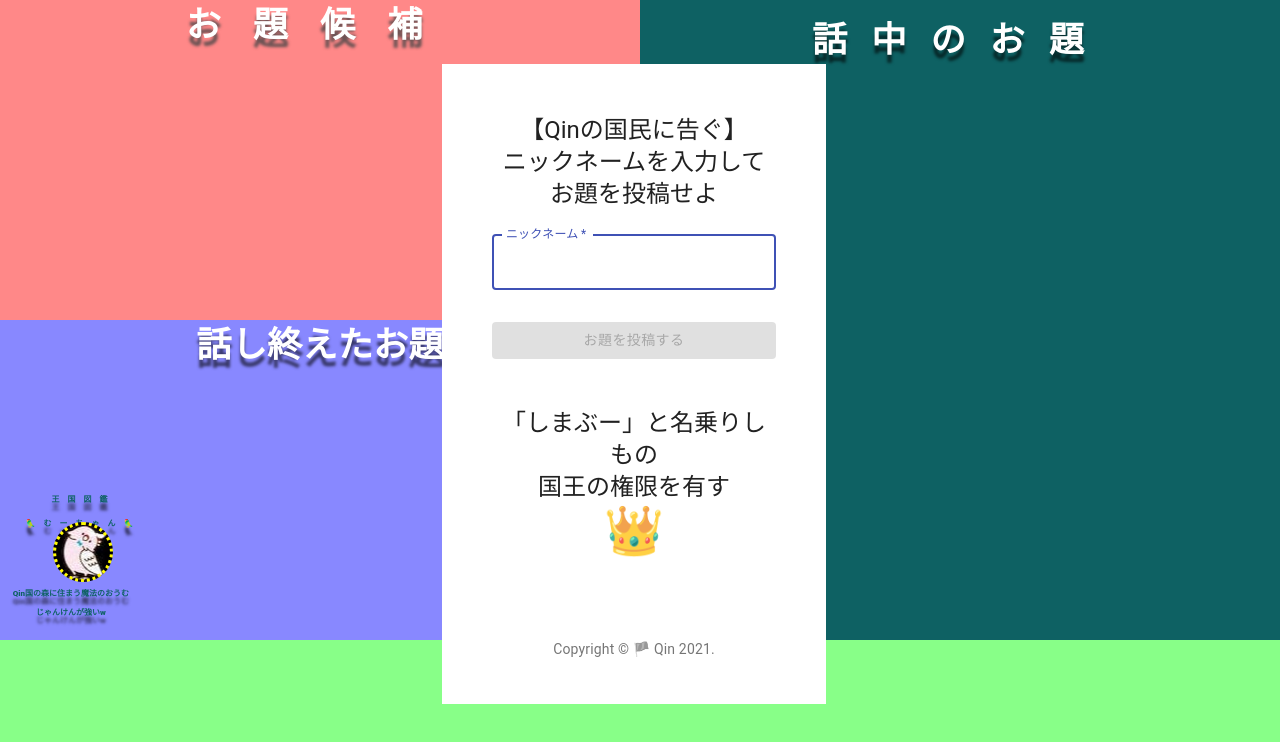
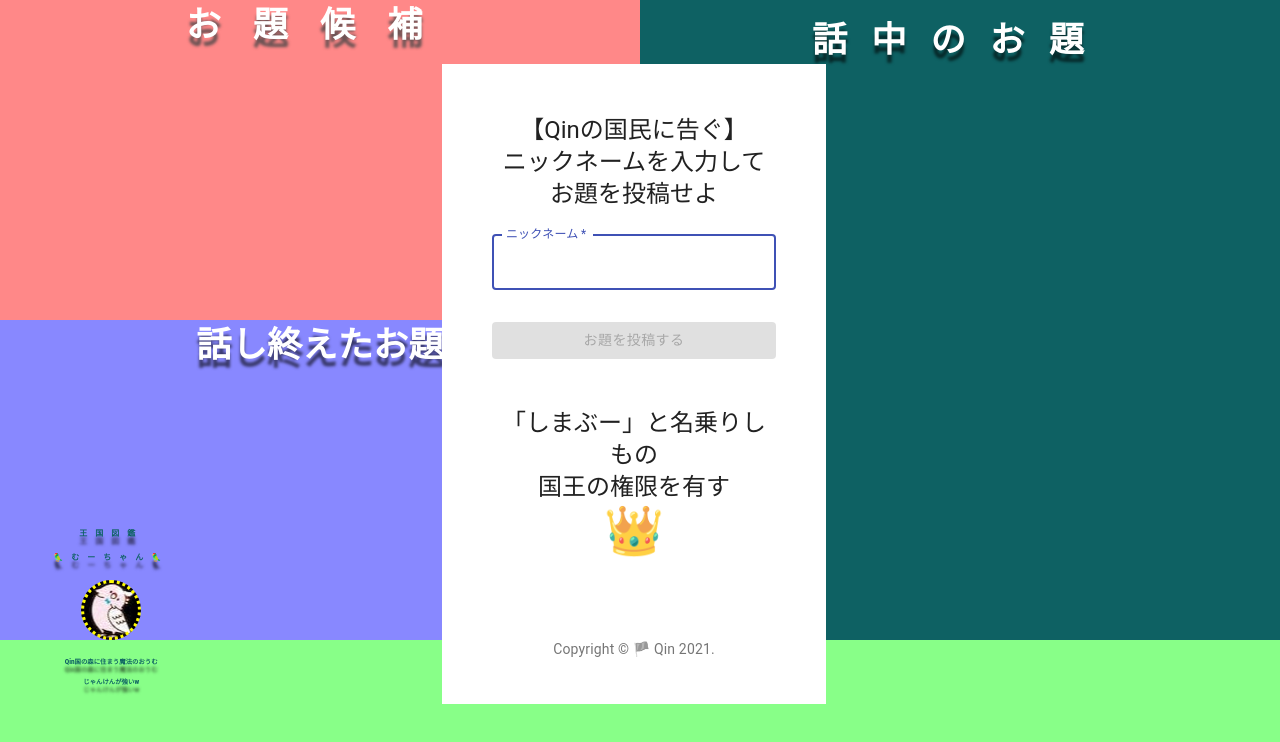
Before and after one commit to yoko-at-home/qin_bulletin-board, a React (Create React App) app: page / in a window 1280 px wide. Shown: the top 742 px of the page. Built offline with nearby package versions, Linux system fonts and the light colour scheme; no server answers.

Commit message:
💄 muchan__wrapperを追加してCSSを簡略化

```diff
--- a/src/components/Muchan/index.js
+++ b/src/components/Muchan/index.js
@@ -3,7 +3,7 @@ import "./styles.css";
 
 const Muchan = () => {
   return (
-    <>
+    <div className="muchan__wrapper">
       <div className="kota-description1">
         王国図鑑
         <br />
@@ -15,7 +15,7 @@ const Muchan = () => {
         <br />
         じゃんけんが強いw
       </div>
-    </>
+    </div>
   );
       };
 
--- a/src/components/Muchan/styles.css
+++ b/src/components/Muchan/styles.css
@@ -1,30 +1,26 @@
+.muchan__wrapper{
+  position: fixed;
+  top: calc(69% - 60px / 2);
+  left: calc(6.5% - 60px / 2);
+}
 .kota {
   display: inline-block;
-  position: fixed;
   height: 60px;
   width: 60px;
- top: calc(69% - 60px / 2);
-  left: calc(6.5% - 60px / 2);
+  margin:10px auto 0;
   border-radius: 50%;
   background: url(../../img/muchan_kasige1.jpg) center;
   border: 3px dotted rgb(255, 251, 0);
 }
 .kota-description1 {
 font-size: 0.5rem;
-position: fixed;
-top: 61%;
-left: calc(2%);
-border-radius: 50%;
+top: -12px;
 letter-spacing: 1em;
 color:#0e6163;
 line-height: 1.5rem;
 }
 .kota-description2 {
-font-size: 0.5rem;
-position: fixed;
-top: 73%;
-left: calc(1%);
-border-radius: 50%;
+font-size: 0.4rem;
 letter-spacing: normal;
 color:#0e6163;
 line-height: 1.2rem;
```
